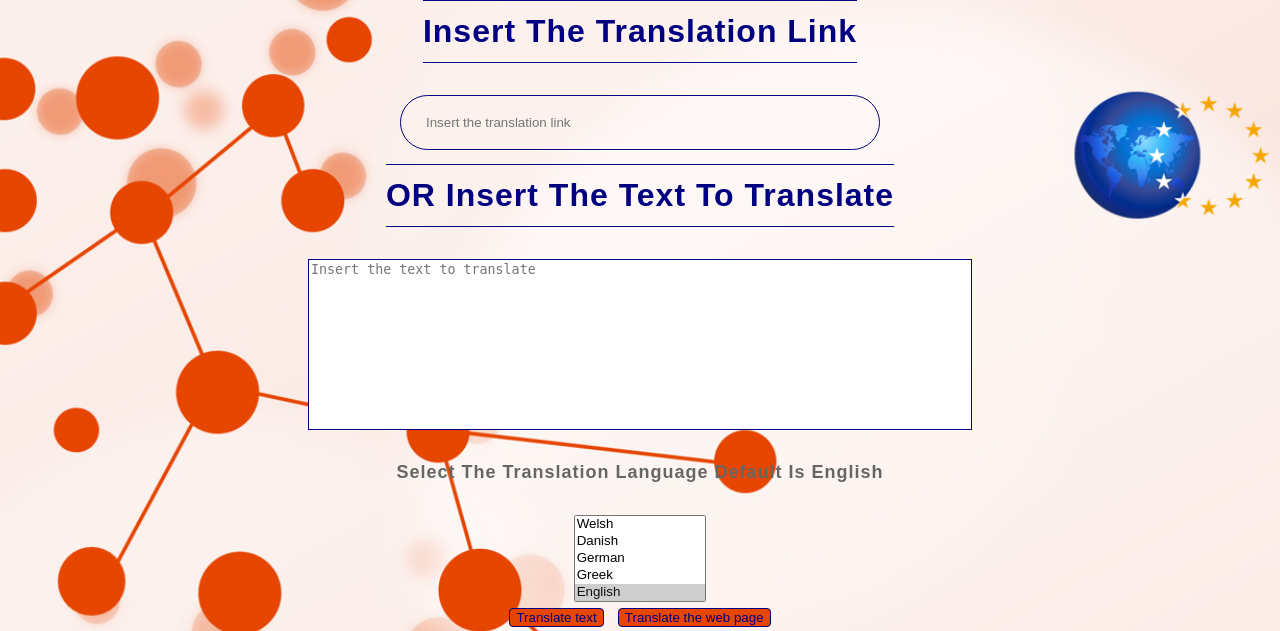
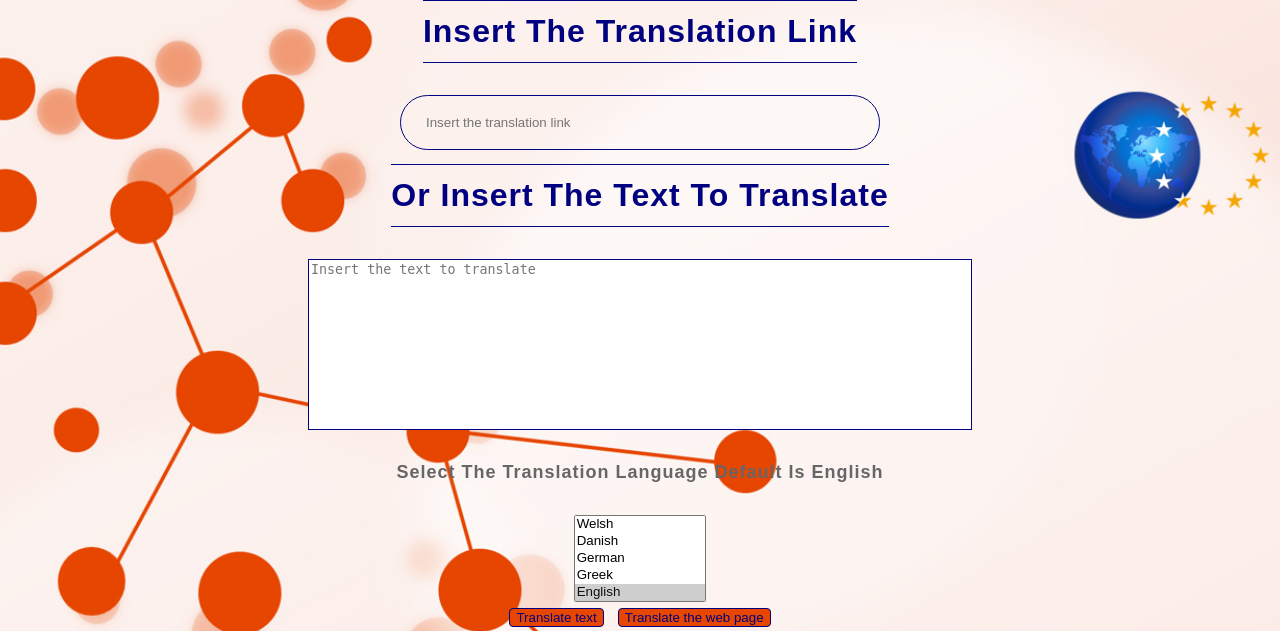
Before and after one commit to ZakZidane/wizataeeastranslator, a PHP site: page /index.php in a window 1280 px wide. Shown: the top 631 px of the page. Run offline with PHP 8.4, Linux system fonts and the light colour scheme; data comes from the database, SQL or seed files in the repository.

Commit message:
Update accueil.php

```diff
--- a/accueil.php
+++ b/accueil.php
@@ -16,7 +16,7 @@
 	                    <input  name="link"  class="input-email" placeholder="Insert the translation link"/>
 
 
-					<h3>OR Insert the text to translate</h3><br>
+					<h3>Or insert the text to translate</h3><br>
 					<textarea class=textarea-field name=texteSource  rows=10 cols=80 style='resize: none;' data-role='none' placeholder="Insert the text to translate"></textarea>
 
 					<h5>Select the translation language default is english</h5>
```
